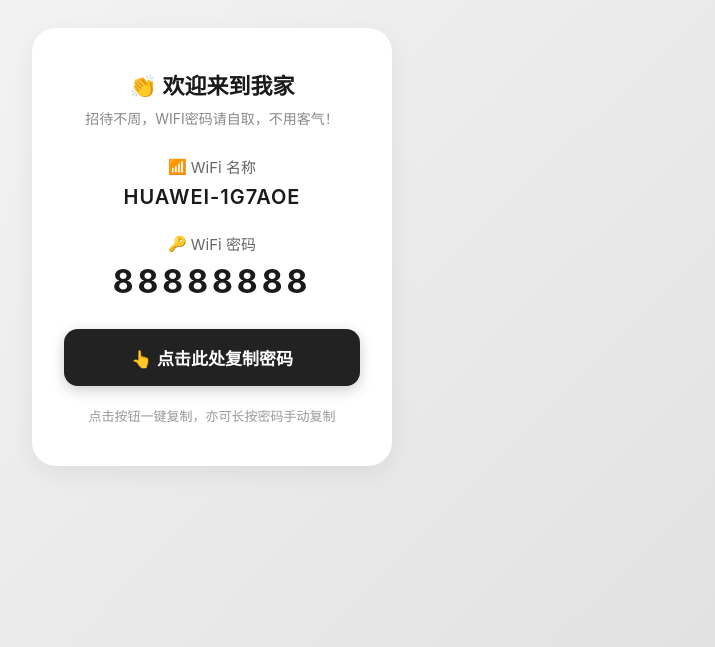
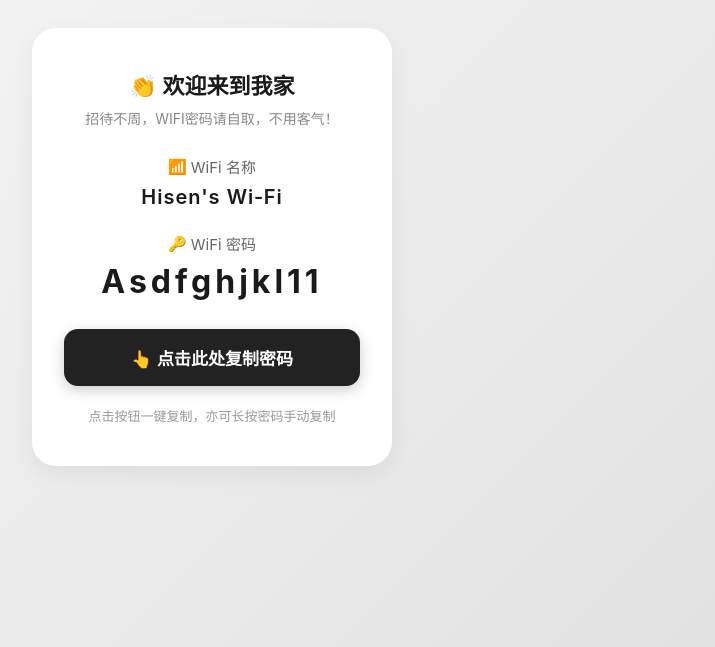
Before and after one commit to hisen9911-creator/wifi-page, a plain HTML site: page index.html in a window 1280 px wide. Shown: the part 153-800 px from the top of the page, without its empty margins (428-1143 px from the left). Drawn offline with Linux system fonts and the light colour scheme.

Commit message:
hisen's wifi/Asdfghjkl11

```diff
--- a/index.html
+++ b/index.html
@@ -115,8 +115,8 @@
         // ==========================================
         // 只需修改下面这两行，填入真实的 WiFi 名称和密码
         // ==========================================
-        var WIFI_NAME = "HUAWEI-1G7AOE";
-        var WIFI_PASSWORD = "88888888";
+        var WIFI_NAME = "Hisen's Wi‑Fi";
+        var WIFI_PASSWORD = "Asdfghjkl11";
 
         // 页面加载时，自动填充 WiFi 名称和密码
         document.getElementById("wifiName").textContent = WIFI_NAME;
```
